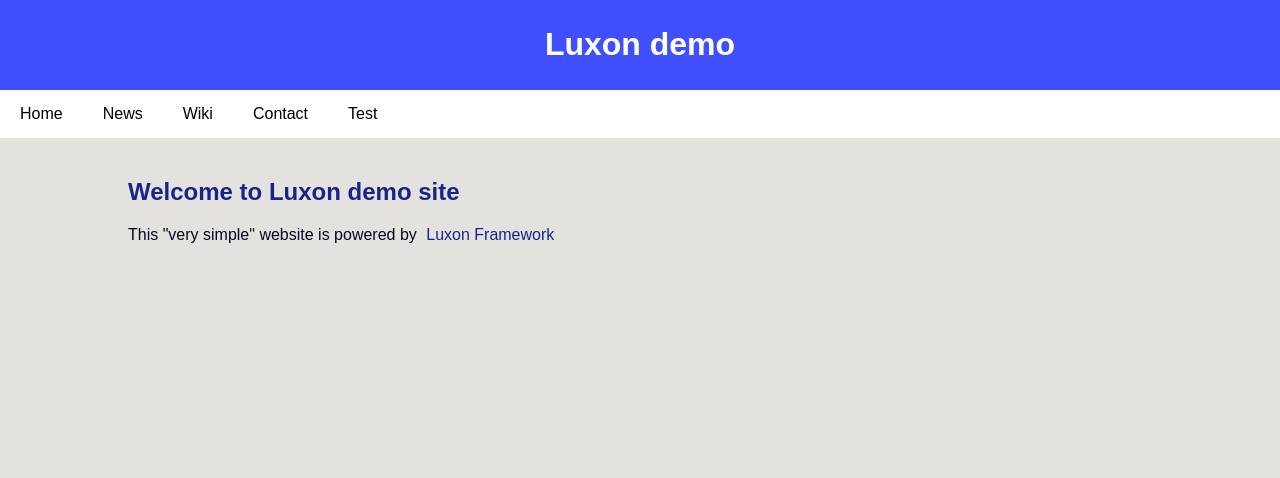
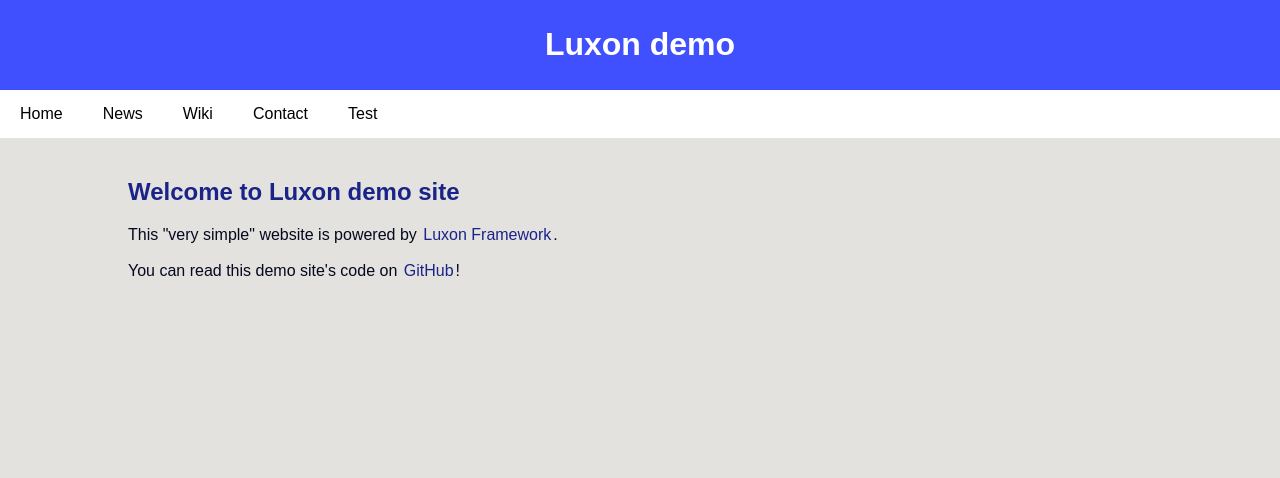
Before and after one commit to heapoverride/luxon-framework-demo, a PHP site: page / in a window 1280 px wide. Shown: the top 478 px of the page. Run offline with PHP 8.4, Linux system fonts and the light colour scheme.

Commit message:
Hurr durr

```diff
--- a/controllers/Application.php
+++ b/controllers/Application.php
@@ -1,4 +1,6 @@
 <?php
+
+use Html\Paragraph;
 
 class Application {
 
@@ -11,10 +13,13 @@
         $doc->main->add(
             (new Html\H2())->add("Welcome to Luxon demo site"),
             (new Html\Paragraph())->add(
-                (new Html\Span())
-                    ->add("This \"very simple\" website is powered by "),
-                (new Html\Hyperlink("https://github.com/UnrealSecurity/luxon-framework"))
-                    ->add("Luxon Framework")
+                "This \"very simple\" website is powered by ",
+                (new Html\Hyperlink("https://github.com/UnrealSecurity/luxon-framework"))->add("Luxon Framework"),
+                ".", (new Html\LineBreak())->repeat(2),
+
+                "You can read this demo site's code on ",
+                (new Html\Hyperlink("https://github.com/UnrealSecurity/luxon-framework-demo"))->add("GitHub"),
+                "!"
             )
         );
 
@@ -42,11 +47,12 @@
         $doc = new Document();
         $doc->title = "Test 123";
 
-        $el = new Html\Span();
-        $el->setBefore((new Html\Span())->add("This is a test"));
-
         $doc->main->add(
-            $el
+            new CountrySelect(),
+            (new Paragraph())->add(
+                (new Html\Hyperlink("https://github.com/UnrealSecurity/luxon-framework-demo/blob/main/other/components/partials/CountrySelect.php"))
+                    ->add("CountrySelect.php")
+            )
         );
 
         $doc->html();
--- a/css/common.css
+++ b/css/common.css
@@ -14,7 +14,7 @@
     color: #1a2388;
     text-decoration: none;
     cursor: pointer;
-    padding: 5px;
+    padding: 2px;
 }
 
 a:hover {
--- a/modules/core/Html.php
+++ b/modules/core/Html.php
@@ -650,6 +650,22 @@
     }
 
     /**
+     * Produces a line break in text (carriage-return)
+     */
+    class Br extends Element {
+        function __construct() {
+            parent::__construct("br");
+            parent::setHasBody(false);
+        }
+    }
+
+    class LineBreak extends Br {
+        function __construct() {
+            parent::__construct();
+        }
+    }
+
+    /**
      * Used to represent a clickable button
      */
     class Button extends Element {
```
Also changed, not shown: other/components/partials/Article.php (renamed from other/components/Article.php).
